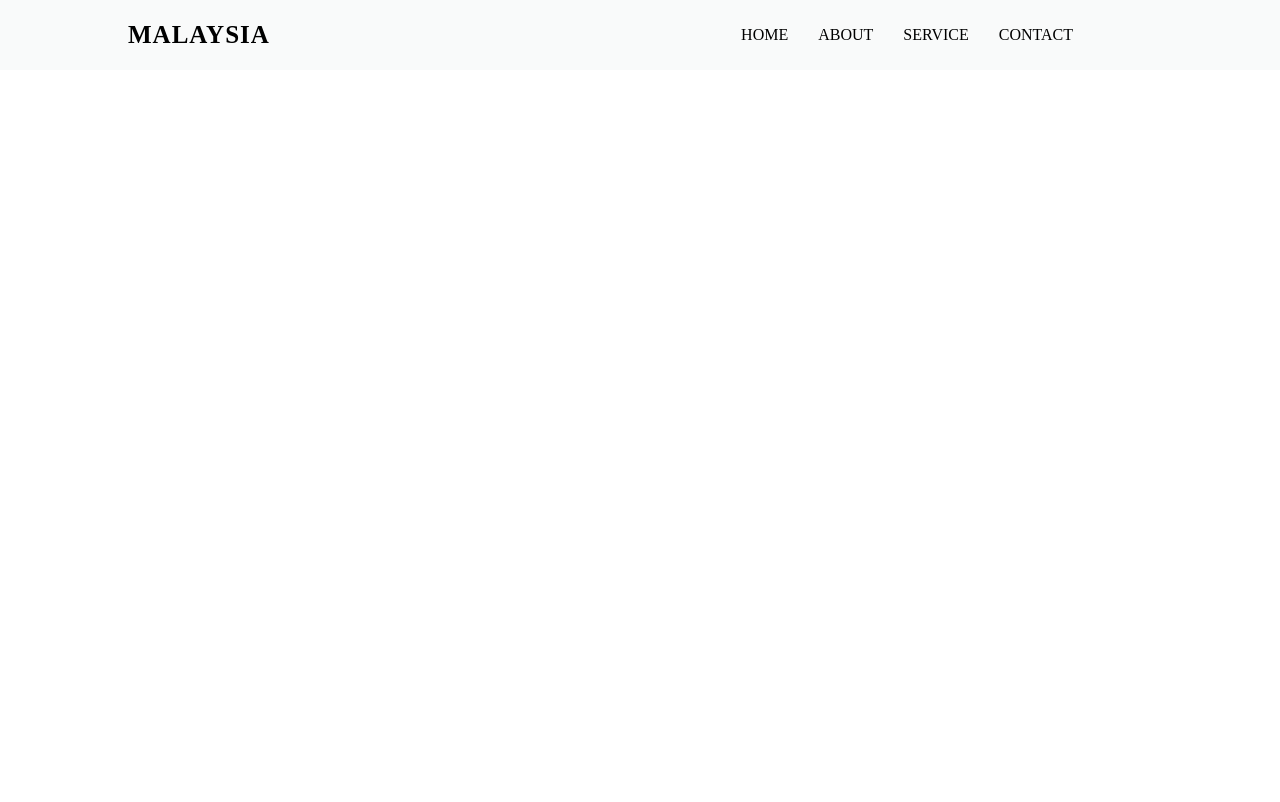
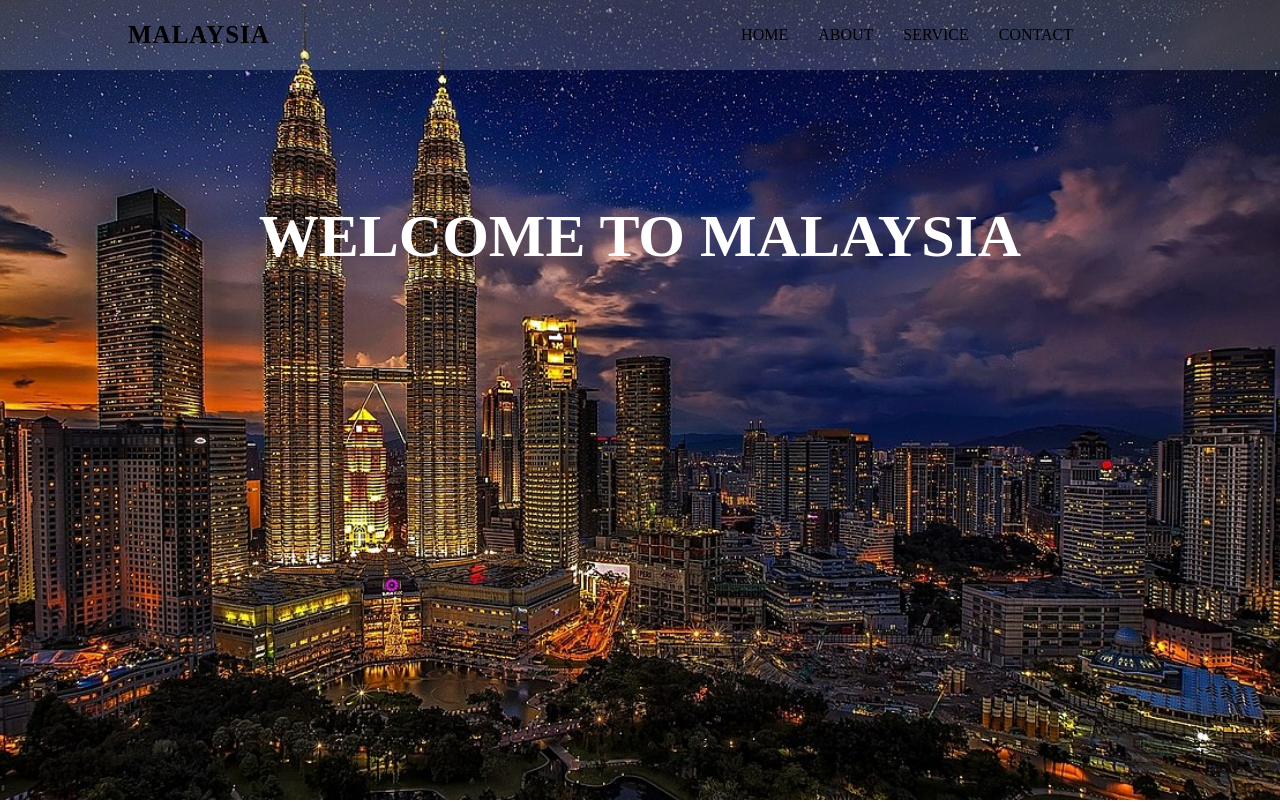
Before and after one commit to IlovePHO/KL, a plain HTML site: page index.html in a window 1280 px wide. Shown: the top 802 px of the page. Drawn offline with Linux system fonts and the light colour scheme; the site is published under a folder, as on GitHub Pages, so addresses that start at the root find nothing.

Commit message:
first commit

```diff
--- a/style.css
+++ b/style.css
@@ -44,7 +44,7 @@ a:hover {
 }
 #home {
 	position: relative;
-	background-image: url(/img/KL.jpg);
+	background-image: url(img/KL.jpg);
 	width: 100%;
 	height: 100vh;
 	background-repeat: no-repeat;
```
Also changed, not shown: index.html (+1 -1 lines).
